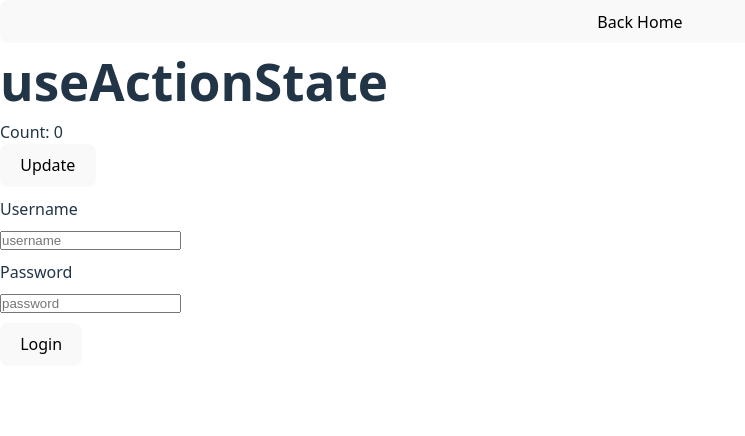
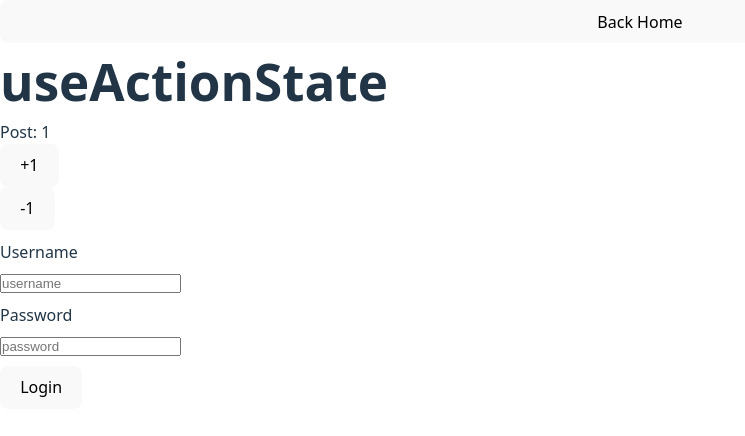
Before and after one commit to a6232241/my-app-react, a React (Vite) app: page /use-action-state in a window 1280 px wide. Shown: the top 436 px of the page, without its empty margins (0-745 px from the left). Built offline with nearby package versions, Linux system fonts and the light colour scheme.

Commit message:
feat(api): fetchData 支援 AbortSignal 並在 UseActionState 整合樂觀更新與請求取消

```diff
--- a/src/pages/UseActionState.tsx
+++ b/src/pages/UseActionState.tsx
@@ -2,11 +2,18 @@ import {
   startTransition,
   useActionState,
   useOptimistic,
+  useRef,
   useState,
 } from "react";
 import { Main } from "../components/layout";
+import { fetchData } from '../utils/data';
 
-const login = async (previousState: any, formData: FormData) => {
+interface LoginState {
+  success: boolean;
+  message: string;
+}
+
+const login = async (_previousState: LoginState, formData: FormData): Promise<LoginState> => {
   const username = formData.get("username");
   const password = formData.get("password");
 
@@ -19,9 +26,9 @@ const login = async (previousState: any, formData: FormData) => {
   return { success: false, message: "Login failed" };
 };
 
-const updateCount = async (previousState: any, data: number) => {
-  await new Promise((resolve) => setTimeout(resolve, 3000));
-  return data;
+const updatePost = async (_previousState: number, payload: { postId: number, signal?: AbortSignal }): Promise<number> => {
+  await fetchData(`https://jsonplaceholder.typicode.com/posts/${payload.postId}`, 1, 1000, payload?.signal);
+  return payload.postId;
 };
 
 const responseDataInitial = {
@@ -39,20 +46,49 @@ const UseActionStatePage = () => {
   const [username, setUsername] = useState("");
   const [password, setPassword] = useState("");
 
-  const [count, updateCountAction, isPendingCount] = useActionState(
-    updateCount,
-    0,
+  const [postId, updatePostAction, isPendingPost] = useActionState(
+    updatePost,
+    1,
   );
   // useOptimistic 用於在 transition / action 期間更新 UI，用做樂觀更新，最後一個 action 完成時，自動退回並以他作為最終值
-  const [optimisticCount, setOptimisticCount] = useOptimistic(count);
+  const [optimisticPostId, setOptimisticPostId] = useOptimistic(postId);
+
+  const abortRef = useRef<AbortController | null>(null);
 
   // useActionState 沒有在 form action 使用，需要手動開啟 transition
-  const handleUpdateCount = () => {
+  // const handleUpdateCount = (type: 'ADD' | 'SUB') => {
+  //   startTransition(() => {
+  //     if (type === "ADD") {
+  //       setOptimisticPostId((prev) => prev + 1);
+  //       updatePostAction(postId + 1);
+  //     } else {
+  //       setOptimisticPostId((prev) => prev - 1);
+  //       updatePostAction(postId - 1);
+  //     }
+  //   });
+  // };
+
+  const handleUpdateCount = (type: 'ADD' | 'SUB') => {
+    if (abortRef.current) {
+      abortRef.current.abort();
+    }
+
+    abortRef.current = new AbortController();
+
+    console.log('abortRef.current', abortRef.current);
+
     startTransition(() => {
-      setOptimisticCount((prev) => prev + 1);
-      updateCountAction(count + 1);
+      if (type === "ADD") {
+        setOptimisticPostId((prev) => prev + 1);
+        updatePostAction({postId: postId + 1, signal: abortRef.current?.signal});
+      } else {
+        setOptimisticPostId((prev) => prev - 1);
+        updatePostAction({postId: postId - 1, signal: abortRef.current?.signal});
+      }
     });
   };
+
+
 
   return (
     <Main
@@ -66,10 +102,11 @@ const UseActionStatePage = () => {
       <h1>useActionState</h1>
 
       <div>
-        <p style={{ opacity: isPendingCount ? 0.5 : 1 }}>
-          Count: {optimisticCount}
+        <p style={{ opacity: isPendingPost ? 0.5 : 1 }}>
+          Post: {optimisticPostId}
         </p>
-        <button onClick={handleUpdateCount}>Update</button>
+        <button onClick={() => handleUpdateCount('ADD')}>+1</button>
+        <button onClick={() => handleUpdateCount('SUB')}>-1</button>
       </div>
 
       {/* useActionState 在 form action 使用時，會自動開啟 transition */}
--- a/src/utils/data.ts
+++ b/src/utils/data.ts
@@ -1,14 +1,25 @@
 const cache = new Map();
 
-export const fetchData = (url: string, version: number = 1, delay = 0) => {
+export const fetchData = (url: string, version: number = 1, delay = 0, signal?: AbortSignal) => {
   const key = `${url}-${version}`;
   if (!cache.has(key)) {
-    const promise = new Promise((resolve) => {
+    const promise = delay === 0 ?
+    fetch(url, { signal })
+      .then((res) => res.json())
+      .catch((err) => {
+        // cache.delete(key);
+        return err
+      }) :
+    new Promise((resolve) => {
       setTimeout(() => {
+        console.log('signal', signal);
         resolve(
-          fetch(url)
+          fetch(url, { signal })
             .then((res) => res.json())
-            .catch((err) => err)
+            .catch((err) => {
+              // cache.delete(key);
+              return err
+      })
         )
       }, delay)
     });
```
